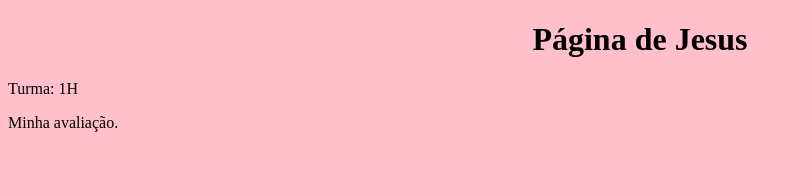
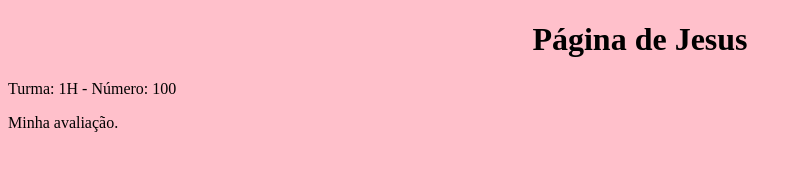
Before and after one commit to jesusmaringa/primeiroh_2t, a plain HTML site: page index.html in a window 1280 px wide. Shown: the whole page, without its empty margins (0-802 px from the left). Drawn offline with Linux system fonts and the light colour scheme.

Commit message:
Aula  27-07

```diff
--- a/index.html
+++ b/index.html
@@ -7,7 +7,7 @@
   </head>
   <body>
     <h1>Página de Jesus</h1>
-    <p>Turma: 1H</p>
+    <p>Turma: 1H - Número: 100</p>
     <p>Minha avaliação.</p>
   </body>
 </html>
```
